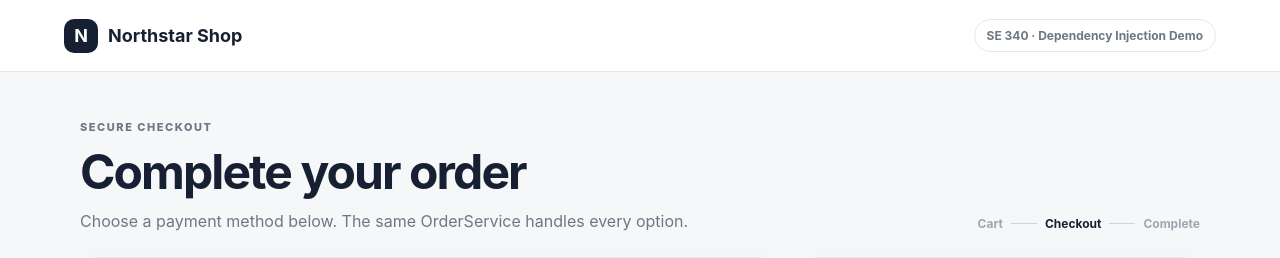
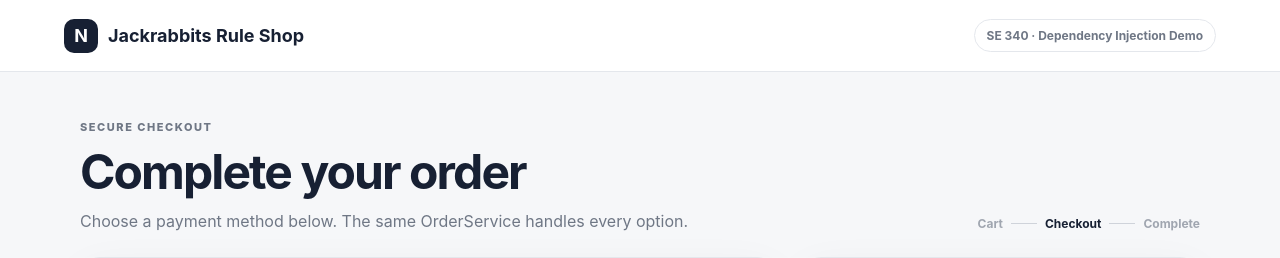
Before and after one commit to pampa12/dependency-injection-project1, a Flask app: page / in a window 1280 px wide. Shown: the top 258 px of the page. Run offline with Flask 3, Linux system fonts and the light colour scheme.

Commit message:
Rename store to Jackrabbits Rule Shop

```diff
--- a/templates/index.html
+++ b/templates/index.html
@@ -3,14 +3,14 @@
 <head>
     <meta charset="UTF-8">
     <meta name="viewport" content="width=device-width, initial-scale=1.0">
-    <title>Checkout | Dependency Injection Demo</title>
+    <title>Jackrabbits Rule Shop | Checkout</title>
     <link rel="stylesheet" href="{{ url_for('static', filename='style.css') }}">
 </head>
 <body>
     <header class="site-header">
         <div class="brand">
             <span class="brand-mark">N</span>
-            <span>Northstar Shop</span>
+            <span>Jackrabbits Rule Shop</span>
         </div>
         <div class="demo-badge">SE 340 · Dependency Injection Demo</div>
     </header>
```
